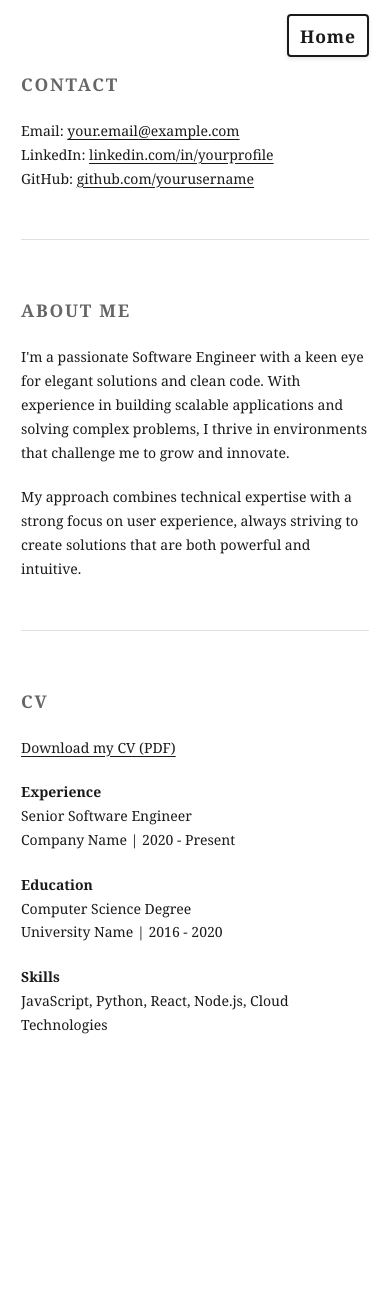
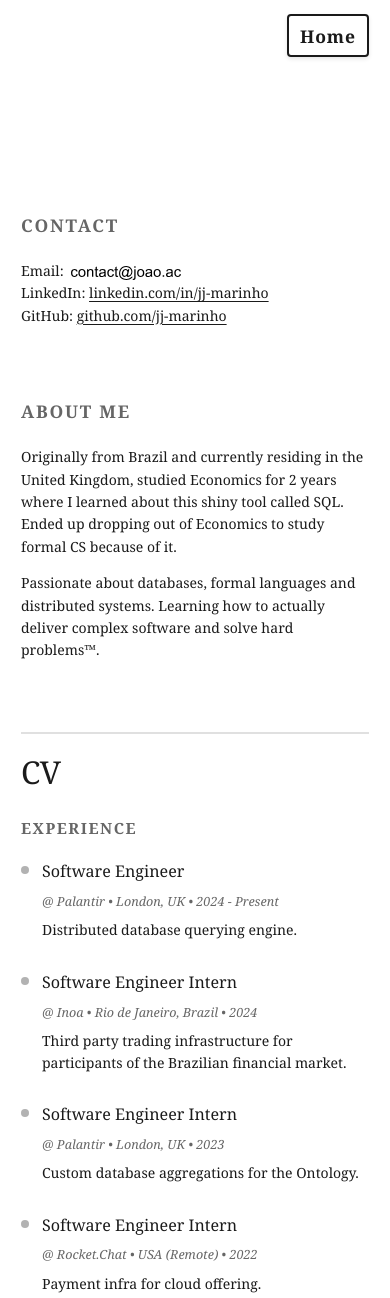
Before and after one commit to jj-marinho/joao-ac, a plain HTML site: page about.html in a window 390 px wide. Shown: the top 1298 px of the page. Before the commit the page ends 1184 px from the top, so only its background shows below. Drawn offline with Linux system fonts and the light colour scheme.

Commit message:
finishing first part

```diff
--- a/about.html
+++ b/about.html
@@ -16,41 +16,71 @@
         <div class="about-section">
             <h2>Contact</h2>
             <p>
-                Email: <a href="mailto:your.email@example.com" class="cv-link">your.email@example.com</a><br>
-                LinkedIn: <a href="https://linkedin.com/in/yourprofile" target="_blank" class="cv-link">linkedin.com/in/yourprofile</a><br>
-                GitHub: <a href="https://github.com/yourusername" target="_blank" class="cv-link">github.com/yourusername</a>
+                Email: <img src="text.svg" alt="Email address" class="email-svg"><br>
+                LinkedIn: <a href="https://linkedin.com/in/jj-marinho" target="_blank" class="cv-link">linkedin.com/in/jj-marinho</a><br>
+                GitHub: <a href="https://github.com/jj-marinho" target="_blank" class="cv-link">github.com/jj-marinho</a><br>
             </p>
         </div>
 
         <div class="about-section">
             <h2>About Me</h2>
             <p>
-                I'm a passionate Software Engineer with a keen eye for elegant solutions and clean code. With experience in building scalable applications and solving complex problems, I thrive in environments that challenge me to grow and innovate.
+                Originally from Brazil and currently residing in the United Kingdom, studied Economics for 2 years where I learned about this shiny tool called SQL. Ended up dropping out of Economics to study formal CS because of it.<br>
             </p>
             <p>
-                My approach combines technical expertise with a strong focus on user experience, always striving to create solutions that are both powerful and intuitive.
+                Passionate about databases, formal languages and distributed systems. Learning how to actually deliver complex software and solve hard problems™.
             </p>
         </div>
 
-        <div class="about-section">
-            <h2>CV</h2>
-            <p>
-                <a href="#" class="cv-link">Download my CV (PDF)</a>
-            </p>
-            <p>
-                <strong>Experience</strong><br>
-                Senior Software Engineer<br>
-                Company Name | 2020 - Present
-            </p>
-            <p>
-                <strong>Education</strong><br>
-                Computer Science Degree<br>
-                University Name | 2016 - 2020
-            </p>
-            <p>
-                <strong>Skills</strong><br>
-                JavaScript, Python, React, Node.js, Cloud Technologies
-            </p>
+        <div class="about-section cv-section">
+            <h1 class="cv-title">CV</h1>
+            <div class="section-group">
+                <h3 class="section-title">Experience</h3>
+                <div class="job-entry">
+                    <h3>Software Engineer</h3>
+                    <span class="job-meta">@ Palantir • London, UK • 2024 - Present</span>
+                    <p>Distributed database querying engine.</p>
+                </div>
+                <div class="job-entry">
+                    <h3>Software Engineer Intern</h3>
+                    <span class="job-meta">@ Inoa • Rio de Janeiro, Brazil • 2024</span>
+                    <p>Third party trading infrastructure for participants of the Brazilian financial market.</p>
+                </div>
+                <div class="job-entry">
+                    <h3>Software Engineer Intern</h3>
+                    <span class="job-meta">@ Palantir • London, UK • 2023</span>
+                    <p>Custom database aggregations for the Ontology.</p>
+                </div>
+                <div class="job-entry">
+                    <h3>Software Engineer Intern</h3>
+                    <span class="job-meta">@ Rocket.Chat • USA (Remote) • 2022</span>
+                    <p>Payment infra for cloud offering.</p>
+                </div>
+            </div>
+                <div class="section-group">
+                    <h3 class="section-title">Education</h3>
+                    <div class="job-entry">
+                        <h3>BSc. Computer Science</h3>
+                        <span class="job-meta">University of Sao Paulo • 2020 - 2024</span>
+                        <p>Undergraduate Teaching Assistant, USP CodeLab Coordinator</p>
+                    </div>
+                    <div class="job-entry">
+                        <h3>BSc. Economics</h3>
+                        <span class="job-meta">University of Sao Paulo • 2018 - 2020</span>
+                        <p>Dropped out</p>
+                    </div>
+                </div>
+                <div class="section-group">
+                    <h3 class="section-title">Skills</h3>
+                    <div class="job-entry">
+                        <h3>Technical</h3>
+                        <p>Java, Rust, Python, Go, Spark, SQL, Linux, Docker and all that jazz.</p>
+                    </div>
+                    <div class="job-entry">
+                        <h3>Languages</h3>
+                        <p>Native Portuguese, Fluent in English (PTE Academic 90/90 - C2), Intermediate Spanish</p>
+                    </div>
+                </div>
         </div>
     </div>
     <script src="main.js"></script>
--- a/styles.css
+++ b/styles.css
@@ -113,9 +113,8 @@ h1 {
 }
 
 .about-section {
-    margin-bottom: 4rem;
-    border-bottom: 1px solid var(--border-color);
-    padding-bottom: 2rem;
+    margin-bottom: 2.5rem;
+    padding-bottom: 1.5rem;
     opacity: 0;
     transform: translateY(20px);
     transition: opacity 0.6s ease-out, transform 0.6s ease-out;
@@ -139,11 +138,92 @@ h1 {
     color: var(--text-light);
 }
 
+/* CV Section Specific Styles */
+.cv-section {
+    margin-top: 2rem;
+    padding-top: 1.5rem;
+    border-top: 2px solid var(--border-color);
+}
+
+.cv-title {
+    font-size: 2.25rem !important;
+    font-weight: 500 !important;
+    margin: 0 0 1.5rem 0 !important;
+    color: var(--text-color) !important;
+    text-transform: none !important;
+    letter-spacing: -0.02em !important;
+}
+
+.section-title {
+    font-size: 1.1rem !important;
+    font-weight: 600 !important;
+    margin: 2rem 0 1rem 0 !important;
+    text-transform: uppercase !important;
+    letter-spacing: 0.1em !important;
+    color: var(--text-light) !important;
+    padding-bottom: 0.25rem;
+}
+
 .about-section p {
-    margin-bottom: 1.5rem;
-    line-height: 1.7;
+    margin-bottom: 1rem;
+    line-height: 1.6;
     color: var(--text-color);
     max-width: 600px;
+}
+
+/* Section Groups and Entries */
+.section-group {
+    margin-bottom: 3rem;
+}
+
+.section-group h2 {
+    font-size: 1.25rem;
+    font-weight: 600;
+    margin: 2.5rem 0 1.5rem 0;
+    text-transform: uppercase;
+    letter-spacing: 0.1em;
+    color: var(--text-light);
+    border-bottom: 1px solid var(--border-color);
+    padding-bottom: 0.75rem;
+}
+
+.job-entry {
+    margin-bottom: 2rem;
+    position: relative;
+    padding-left: 1.5rem;
+}
+
+.job-entry:before {
+    content: "";
+    position: absolute;
+    left: 0;
+    top: 0.5rem;
+    width: 8px;
+    height: 8px;
+    background-color: var(--text-light);
+    border-radius: 50%;
+    opacity: 0.5;
+}
+
+.job-entry h3 {
+    font-size: 1.15rem;
+    font-weight: 500;
+    color: var(--text-color);
+    margin: 0 0 0.5rem 0;
+}
+
+.job-meta {
+    display: block;
+    color: var(--text-light);
+    font-size: 0.9rem;
+    margin-bottom: 0.5rem;
+    font-style: italic;
+}
+
+.job-entry p {
+    margin: 0.5rem 0 0 0;
+    line-height: 1.6;
+    color: var(--text-color);
 }
 
 .cv-link {
@@ -155,6 +235,14 @@ h1 {
 
 .cv-link:hover {
     opacity: 0.7;
+}
+
+.email-svg {
+    height: 1em; /* Match the current font size */
+    width: auto; /* Maintain aspect ratio */
+    vertical-align: middle; /* Align with text */
+    margin-bottom: -0.15em; /* Fine-tune vertical alignment */
+    margin-left: 0.25em; /* Add small spacing after 'Email:' label */
 }
 
 /* Mobile Responsiveness */
@@ -175,7 +263,8 @@ h1 {
     }
 
     .container, .about-container {
-        padding: 5rem 1.5rem 3rem;
+        padding: 8rem 1.5rem 3rem;
+        padding-top: 25vh;
     }
 
     h1 {
@@ -192,7 +281,7 @@ h1 {
     }
 
     .content {
-        margin-top: -5vh;
+        margin-top: 5vh;
     }
 }
 
```
Also changed, not shown: cv.html (deleted, +0 -24 lines), text.svg (added).
